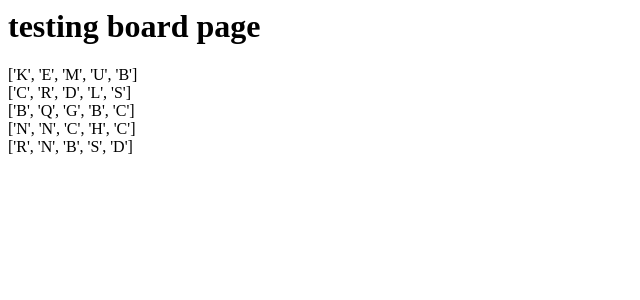
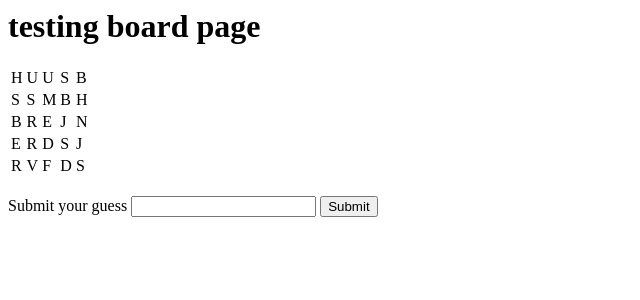
Before and after one commit to hsteele-creator/flask-boggle, a Flask app: page / in a window 1280 px wide. Shown: the top 300 px of the page, without its empty margins (0-640 px from the left). Run offline with Flask 2, Linux system fonts and the light colour scheme; parts of the project's set-up code (start-up, migrations or seed data) failed here and were passed over.

Commit message:
finished number 2

```diff
--- a/app.py
+++ b/app.py
@@ -1,9 +1,12 @@
 from boggle import Boggle
-from flask import Flask, render_template
+from flask import Flask, render_template, session
 
 app = Flask(__name__)
 boggle_game = Boggle()
 
+app.config['SECRET_KEY'] = "secret key"
+
 @app.route("/")
 def display_board():
+    session["board"] = Boggle.make_board(Boggle)
     return render_template("board.html", board = Boggle.make_board(Boggle))
--- a/templates/board.html
+++ b/templates/board.html
@@ -4,10 +4,25 @@
 
 <h1>testing board page</h1>
 
-{% for row in board %}
 
-<table>{{row}}</table>
+<table class="board">
+  <tbody>
+    {% for row in board %}
+    <tr>
+        {% for cell in row %}
+        <td>{{cell}}</td>
+        {% endfor %}
+    </tr>
+    {% endfor %}
+  </tbody>
+</table>
 
-{% endfor %}
+<br>
+
+<form action="POST">
+    <label for="guess">Submit your guess</label>
+    <input type="text" id="guess" name="guess">
+    <input type="submit" id="">
+</form>
 
 {% endblock %}
```
